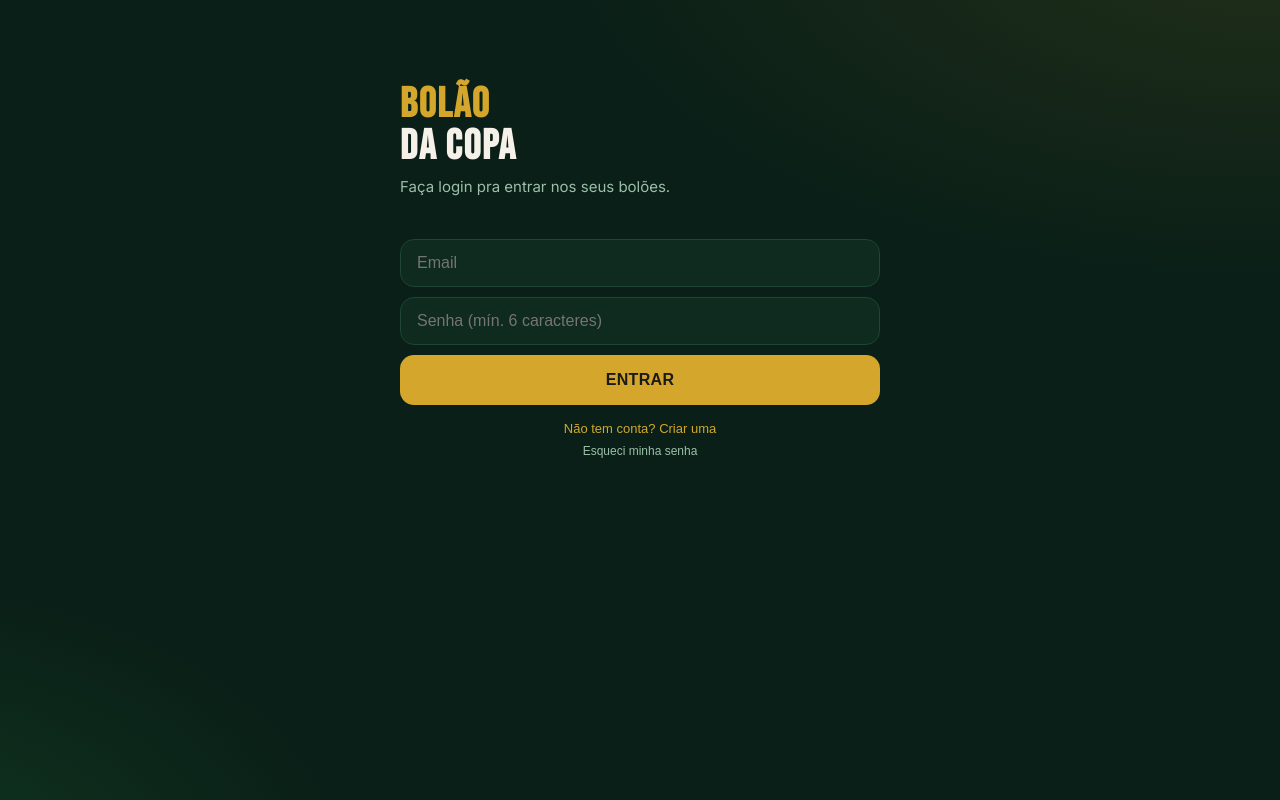
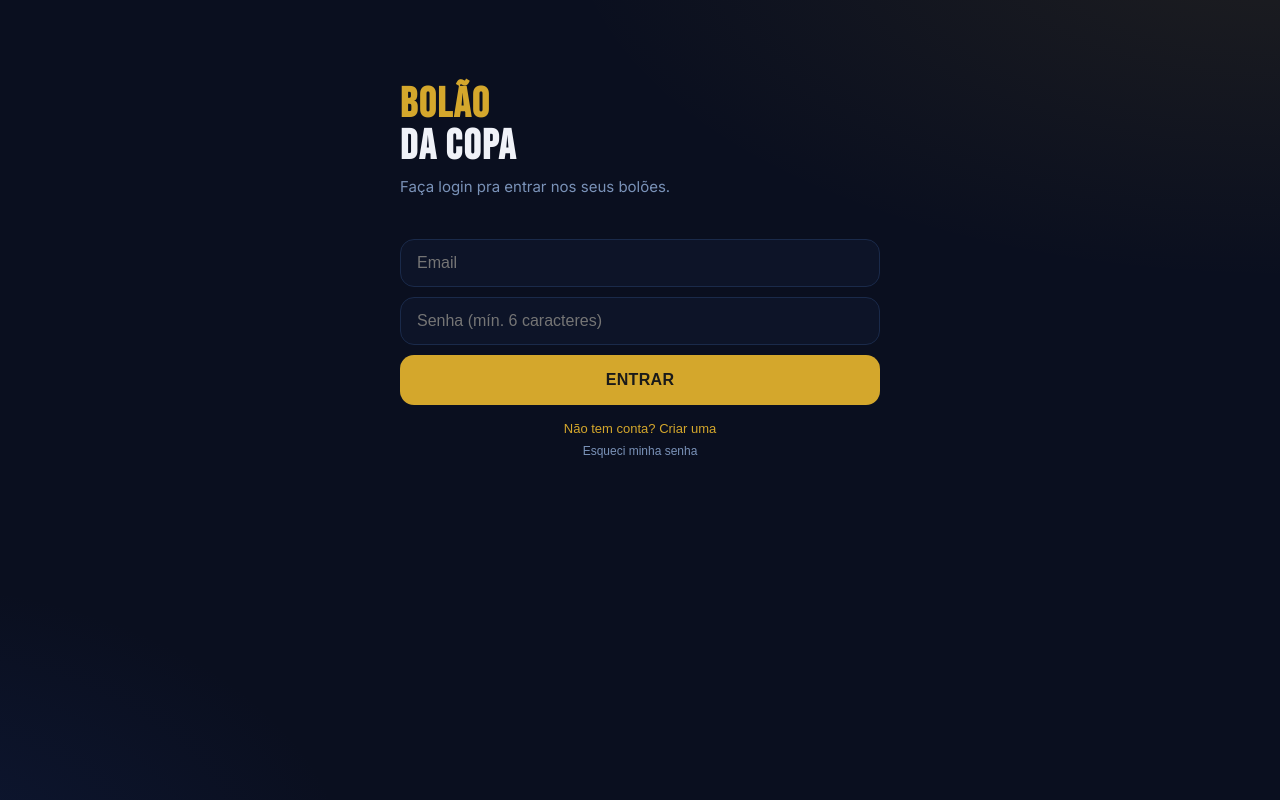
Before and after one commit to brunawho/site-bolao-copa, a Next.js app: page /login in a window 1280 px wide. Built offline with nearby package versions, Linux system fonts and the light colour scheme; no server answers.

Commit message:
muda cores

```diff
--- a/app/globals.css
+++ b/app/globals.css
@@ -1,10 +1,10 @@
 :root {
-  --bg: #0a1f17;
-  --bg-soft: #0f2a1f;
-  --card: #14352a;
-  --line: #1d4634;
-  --text: #f5f1e8;
-  --muted: #9bbfa9;
+  --bg: #0a0f1f;
+  --bg-soft: #0d1428;
+  --card: #111a35;
+  --line: #1a2a4a;
+  --text: #f0f2f8;
+  --muted: #7a92b8;
   --gold: #d4a72c;
   --gold-soft: #f0c75e;
   --green: #2ea84c;
@@ -25,8 +25,8 @@ html, body {
 
 body {
   background:
-    radial-gradient(1200px 600px at 100% -10%, rgba(212,167,44,0.12), transparent 60%),
-    radial-gradient(800px 500px at -10% 110%, rgba(46,168,76,0.18), transparent 60%),
+    radial-gradient(1200px 600px at 100% -10%, rgba(212,167,44,0.10), transparent 60%),
+    radial-gradient(800px 500px at -10% 110%, rgba(30,60,140,0.20), transparent 60%),
     var(--bg);
 }
 
@@ -122,7 +122,7 @@ h1, h2, h3 { font-family: 'Bebas Neue', 'Inter', sans-serif; letter-spacing: 0.0
 
 .nav {
   position: fixed; bottom: 0; left: 0; right: 0;
-  background: rgba(10,31,23,0.92);
+  background: rgba(10,15,31,0.95);
   backdrop-filter: blur(14px);
   border-top: 1px solid var(--line);
   display: flex; justify-content: space-around;
```
